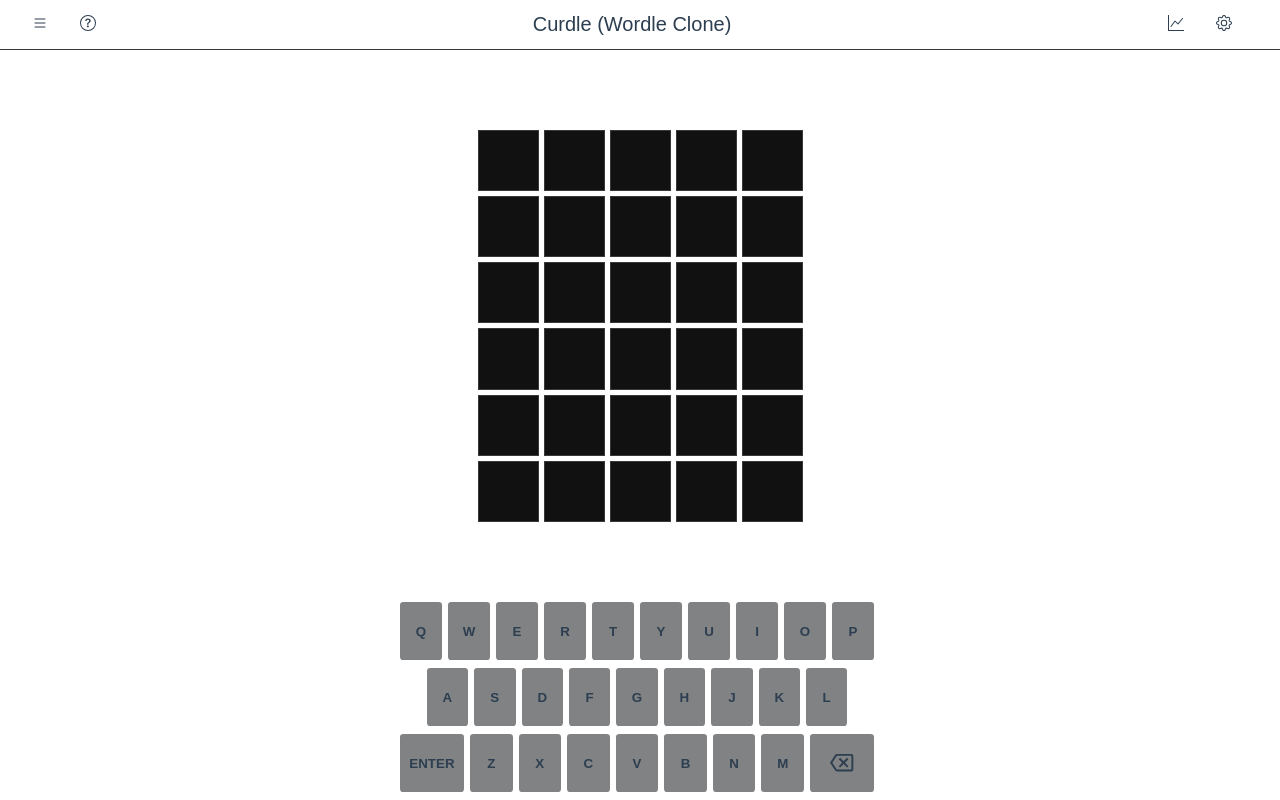
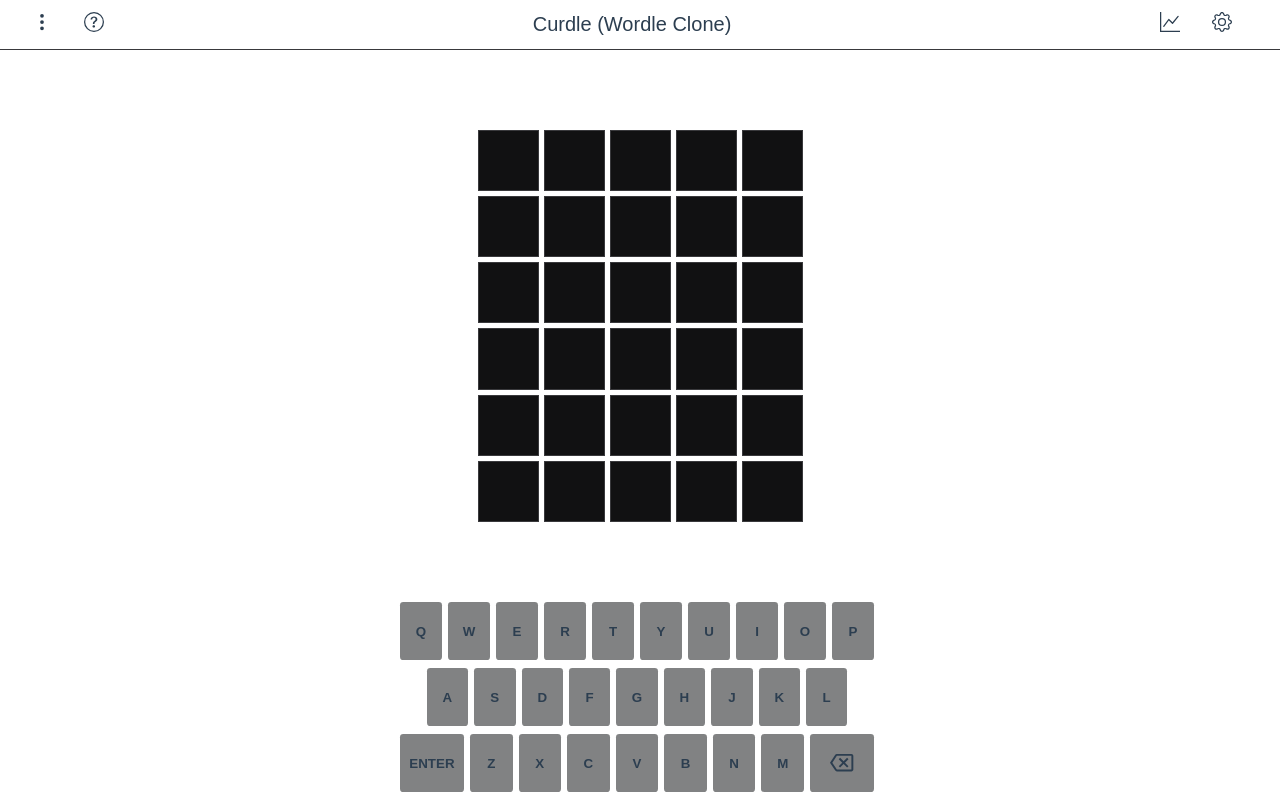
Before and after one commit to sudomakecoffee/wordle-clone, a Vue app: page / in a window 1280 px wide. Built offline with nearby package versions, Linux system fonts and the light colour scheme.

Commit message:
Update menu icon, scale size of icons up

```diff
--- a/src/components/icons/IconGraph.vue
+++ b/src/components/icons/IconGraph.vue
@@ -13,3 +13,10 @@
     />
   </svg>
 </template>
+
+<style scoped>
+svg {
+  width: 1.25rem;
+  height: 1.25rem;
+}
+</style>
--- a/src/components/icons/IconHelp.vue
+++ b/src/components/icons/IconHelp.vue
@@ -15,3 +15,10 @@
     />
   </svg>
 </template>
+
+<style scoped>
+svg {
+  width: 1.25rem;
+  height: 1.25rem;
+}
+</style>
--- a/src/components/icons/IconMenu.vue
+++ b/src/components/icons/IconMenu.vue
@@ -4,12 +4,18 @@
     width="16"
     height="16"
     fill="var(--color-text)"
-    class="bi bi-list"
+    class="bi bi-three-dots-vertical"
     viewBox="0 0 16 16"
   >
     <path
-      fill-rule="evenodd"
-      d="M2.5 12a.5.5 0 0 1 .5-.5h10a.5.5 0 0 1 0 1H3a.5.5 0 0 1-.5-.5zm0-4a.5.5 0 0 1 .5-.5h10a.5.5 0 0 1 0 1H3a.5.5 0 0 1-.5-.5zm0-4a.5.5 0 0 1 .5-.5h10a.5.5 0 0 1 0 1H3a.5.5 0 0 1-.5-.5z"
+      d="M9.5 13a1.5 1.5 0 1 1-3 0 1.5 1.5 0 0 1 3 0zm0-5a1.5 1.5 0 1 1-3 0 1.5 1.5 0 0 1 3 0zm0-5a1.5 1.5 0 1 1-3 0 1.5 1.5 0 0 1 3 0z"
     />
   </svg>
 </template>
+
+<style scoped>
+svg {
+  width: 1.25rem;
+  height: 1.25rem;
+}
+</style>
--- a/src/components/icons/IconSettings.vue
+++ b/src/components/icons/IconSettings.vue
@@ -15,3 +15,10 @@
     />
   </svg>
 </template>
+
+<style scoped>
+svg {
+  width: 1.25rem;
+  height: 1.25rem;
+}
+</style>
```
